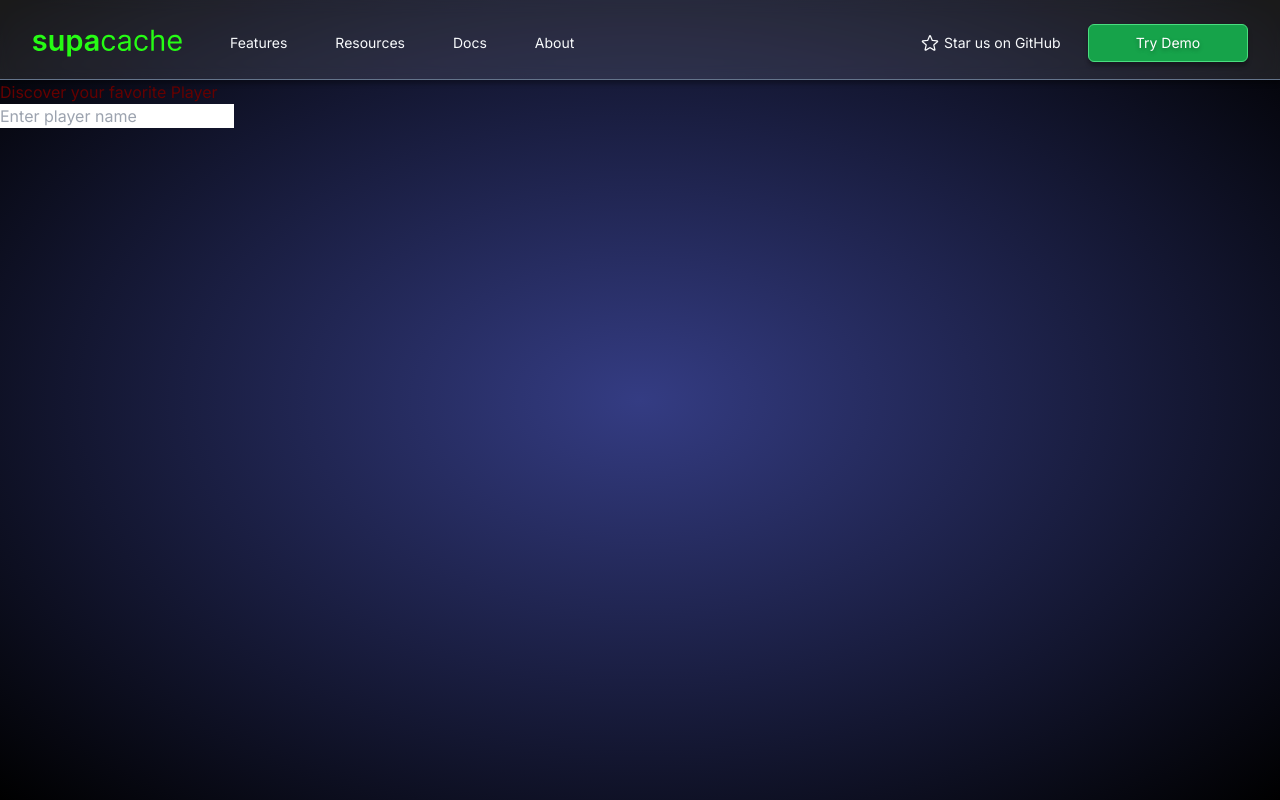
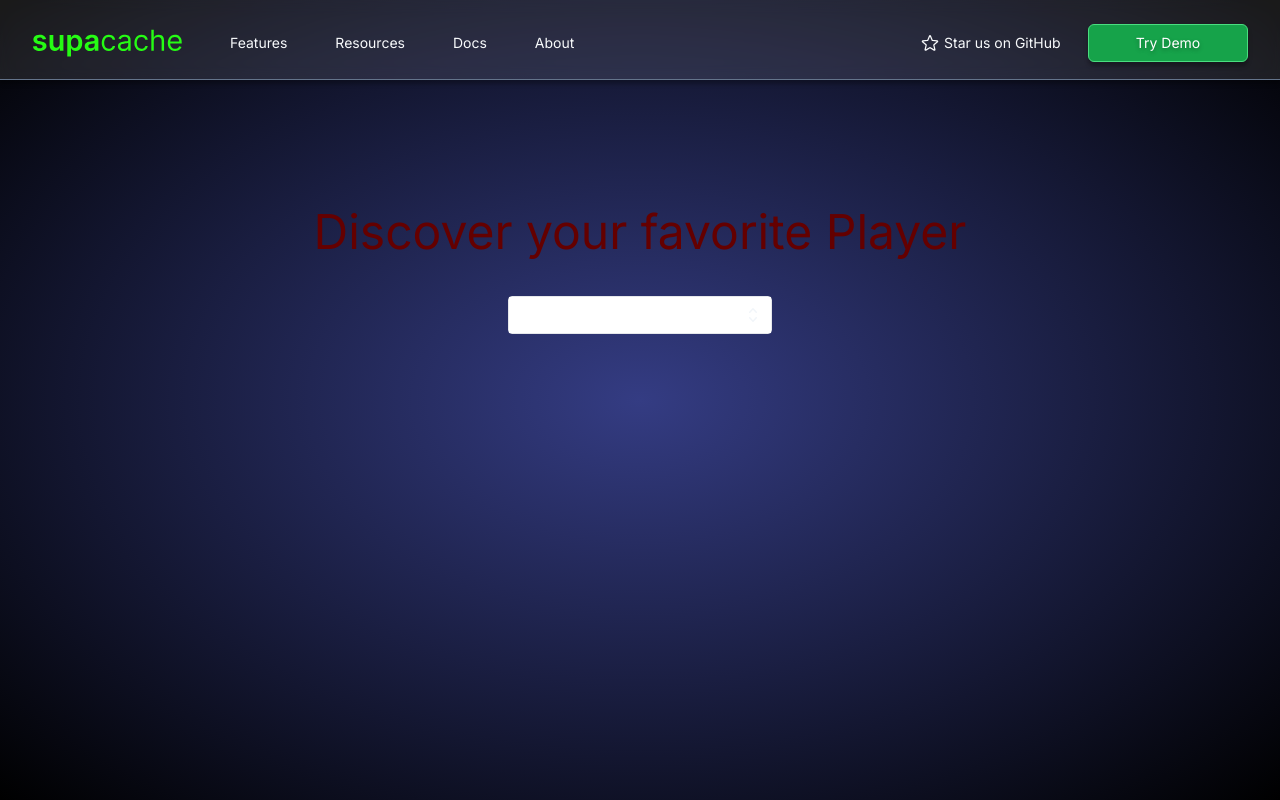
Before and after one commit to oslabs-beta/flexcache, a Next.js app in the folder my-app/: page /demo in a window 1280 px wide. Built offline with nearby package versions, Linux system fonts and the light colour scheme.

Commit message:
added some styling to demo page

```diff
--- a/my-app/src/app/(pages)/api/speedTest/route.ts
+++ b/my-app/src/app/(pages)/api/speedTest/route.ts
@@ -1,6 +1,7 @@
 import type { NextRequest, NextResponse } from 'next/server';
 import fetch from 'node-fetch';
 import { setCache, getCache } from '@/cache';
+
 
 export const GET = async (req: NextRequest, res: NextResponse) => {
     const searchParams = req.nextUrl.searchParams;
--- a/my-app/src/app/(pages)/demo/page.tsx
+++ b/my-app/src/app/(pages)/demo/page.tsx
@@ -27,8 +27,7 @@ export default function Page() {
 
 
     return (
-        <div>
-
+        <>
             {/* <button
                     type="button"
                     onClick={() => handleClick()}
@@ -47,7 +46,8 @@ export default function Page() {
                         </div>
                     )}
                 </div> */}
-            <Search />
-        </div>
+            < Search />
+        </>
+        // < Search />
     );
 }
--- a/my-app/src/components/Search.tsx
+++ b/my-app/src/components/Search.tsx
@@ -1,4 +1,6 @@
 import React, { useState, useEffect } from 'react';
+import { Combobox } from '@headlessui/react';
+import { CheckIcon, ChevronUpDownIcon } from '@heroicons/react/20/solid';
 
 // import '../globals.css';
 
@@ -22,7 +24,9 @@ const Search: React.FC = () => { // FC stands for Function Component
 
     const [searchTerm, setSearchTerm] = useState<string>('');
     const [results, setResults] = useState<Player[]>([]);
-    const [selectedPlayer, setSelectedPlayer] = useState<Player | null>(null);
+    const [selectedPlayer, setSelectedPlayer] = useState<Player>();
+
+    // time trackers > couldn't figure out how to use in return without state
     const [externalTime, setExternalTime] = useState<number>(0);
     const [cacheTime, setCacheTime] = useState<number>(0);
 
@@ -95,35 +99,51 @@ const Search: React.FC = () => { // FC stands for Function Component
 
 
     return (
-        <section className='body'>
-            <div className='heading'>
+        // <section className='w-100 h-200 body lg:flex justify-center items-center flex-col gap-y-6'>
+        <div className='flex flex-col items-center justify-center px-6 py-54 sm:px-6 sm:py-32 lg:px-8'>
+
+
+            <div className='mx-auto my-auto max-w-5xl text-center text-5xl sm:px-50'>
                 <h1>Discover your favorite Player</h1>
             </div>
-            <div className='form'>
-                <div className='form-group'>
-                    <input
-                        type='text'
-                        className='form-control'
-                        id='search'
-                        name='search'
-                        value={searchTerm}
-                        placeholder='Enter player name'
+            {/* <div className='mt-10 flex flex-col items-center justify-center gap-x-6'> */}
+
+            <div className='mt-10 flex flex-col items-center justify-center gap-x-6 relative'>
+                <Combobox value={'Enter player name'}>
+                    <div className="relative flex items-center border rounded w-half">
+                        <Combobox.Input
+                            className="w-full border-none py-2 pl-3 pr-10 text-sm leading-5 text-slate-200 focus:ring-0"
+                            displayValue={(player) => player.first_name}
                             onChange={handleSearchChange}
                         />
+                        <Combobox.Button className="absolute flex items-center justify-center inset-y-0 right-0 pr-2">
+                            <ChevronUpDownIcon
+                                className="h-5 w-5 text-slate-100"
+                                aria-hidden="true"
+                            />
+                        </Combobox.Button>
                     </div>
-                {results.length > 0 && (
-                    <ul className='dropdown'>
-                        {results.map(player => (
-                            <div key={player.id} onClick={() => handlePlayerSelect(player.id)}>
+                    <Combobox.Options className="mt-1 max-h-60 overflow-auto rounded-md bg-white py-1 text-base shadow-lg ring-1 ring-black ring-opacity-5 focus:outline-none sm:text-sm">
+                        {results.map((player) => (
+                            <Combobox.Option
+                                key={player.id}
+                                value={player}
+                                onClick={() =>
+                                    handlePlayerSelect(player.id)
+                                }
+                                className={({ active }) => `w-full relative cursor-default select-none py-2 pl-10 pr-4 ${active ? 'bg-teal-600 text-white' : 'text-gray-900'
+                                    }`}
+                            >
                                 {player.first_name} {player.last_name}
-                            </div>
+                            </Combobox.Option>
                         ))}
-                    </ul>
-                )}
+                    </Combobox.Options>
+                </Combobox>
             </div>
 
+            <div>
                 {selectedPlayer && (
-                <div className='player-stats'>
+                    <div className='flex flex-col items-center'>
                         <strong>
                             {selectedPlayer.first_name} {selectedPlayer.last_name}
                         </strong>
@@ -162,10 +182,80 @@ const Search: React.FC = () => { // FC stands for Function Component
                         </div>
                     </div>
                 )}
+            </div>
 
+            {/* </div> */}
+        </div>
+        // </section >
 
-        </section>
     );
 };
 
 export default Search;
+
+
+{/* <div className='form'>
+                <div className='form-group'>
+                <input
+                type='text'
+                className='form-control'
+                id='search'
+                name='search'
+                value={searchTerm}
+                placeholder='Enter player name'
+                onChange={handleSearchChange}
+                />
+                </div>
+                {results.length > 0 && (
+                    <ul className='dropdown'>
+                    {results.map(player => (
+                        <div key={player.id} onClick={() => handlePlayerSelect(player.id)}>
+                        {player.first_name} {player.last_name}
+                        </div>
+                        ))}
+                        </ul>
+                        )}
+                        </div>
+
+                        {selectedPlayer && (
+                            <div className='player-stats'>
+                            <strong>
+                            {selectedPlayer.first_name} {selectedPlayer.last_name}
+                            </strong>
+                            <br />
+                            Team: {selectedPlayer.team.name}
+                            <br />
+                            </div>
+                            </div>
+                            Position: {selectedPlayer.position}
+                            <br />
+                            Height: {selectedPlayer.height_feet} ft {selectedPlayer.height_inches} in
+                            <br />
+                            Weight: {selectedPlayer.weight_pounds} lbs
+                            <br />
+                            <br />
+                            <b>
+                            Season Average Stats
+                            </b>
+                            <div>
+                            Points: {selectedPlayer.pts}
+                            <br />
+                            Assists: {selectedPlayer.ast}
+                            <br />
+                            Rebounds: {selectedPlayer.reb}
+                            <br />
+                            Steals: {selectedPlayer.stl}
+                            <br />
+                            Blocks: {selectedPlayer.blk}
+                            </div>
+                            <br />
+                            <b>
+                            Speed Test Results
+                            </b>
+                            <div>
+                            External API Time: {externalTime} ms
+                            <br />
+                            Node-Cache Time: {cacheTime} ms
+                            </div>
+                            </div>
+                        )} */}
```
Lines whose indentation alone changed are shown as unchanged.
